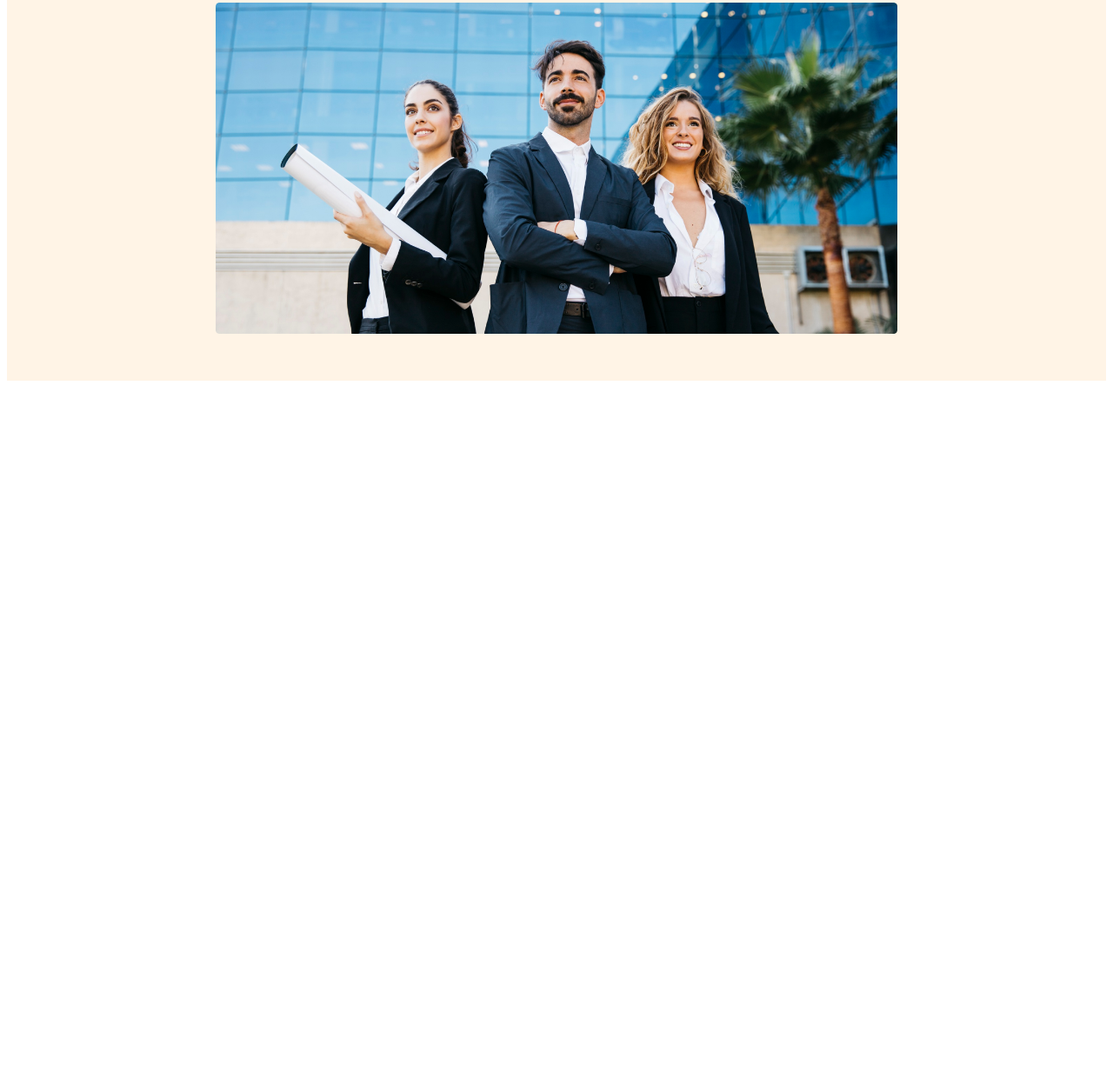
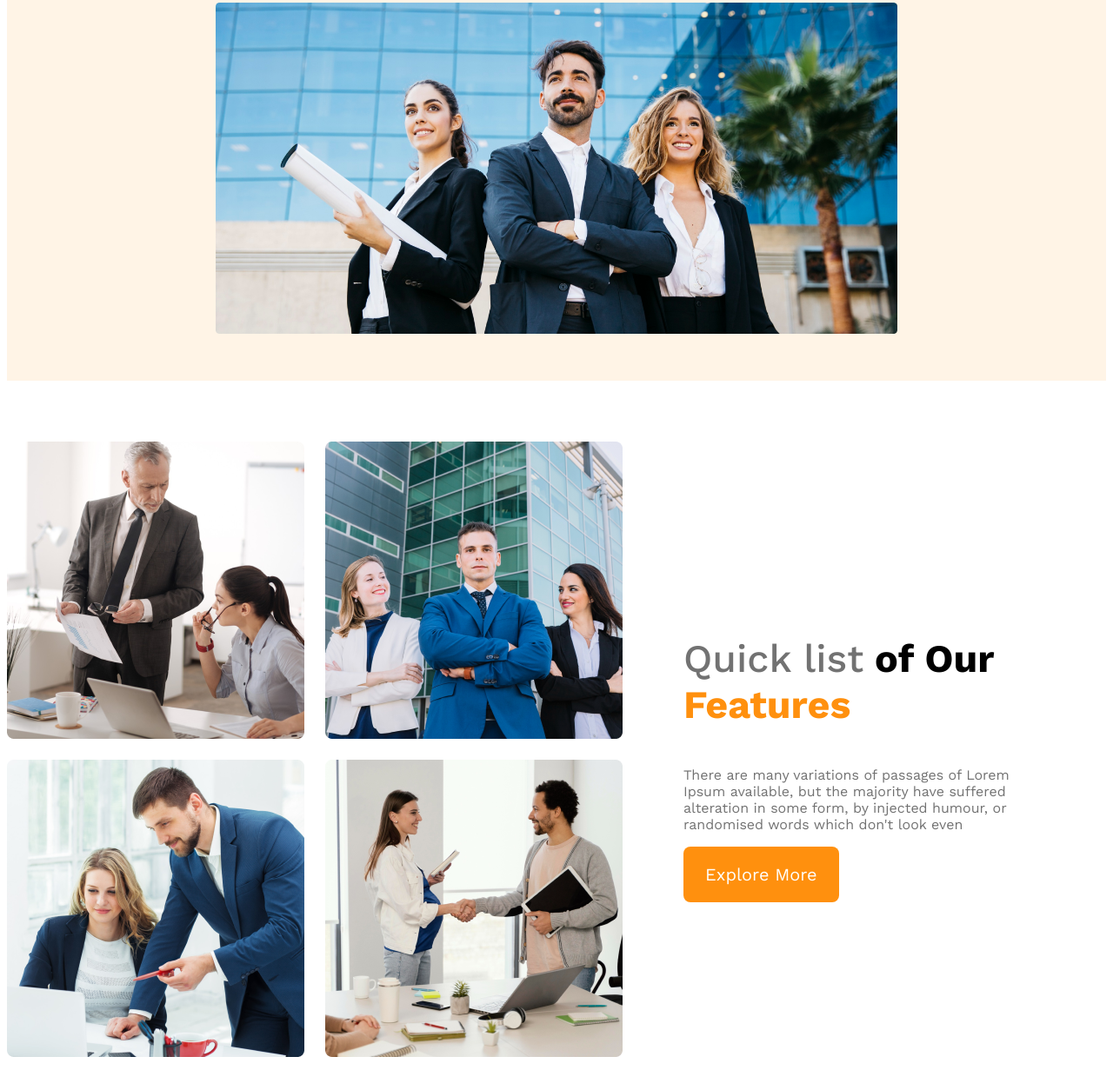
Before and after one commit to tanvirnewaz599/G3_Architcts_Websit, a plain HTML site: page index.html in a window 1280 px wide. Shown: the part 584-1838 px from the top of the page at 87% size. Before the commit the page ends 1030 px from the top, so only its background shows below. Drawn offline with nearby package versions, Linux system fonts and the light colour scheme.

Commit message:
second section done

```diff
--- a/index.html
+++ b/index.html
@@ -22,7 +22,7 @@
         <div class="banner">
             <div class="bannr-content">
                 <h1 class="bannr-title">Brand New Group of Architects </h1>
-                <p class="banner-description">There are many variations of passages of Lorem Ipsum available, but the
+                <p class="text-grey-style">There are many variations of passages of Lorem Ipsum available, but the
                     majority have suffered alteration in some form, by injected humour, or randomised words which don't
                     look even</p>
                 <button class="btn-primary">Explore More</button>
@@ -31,11 +31,17 @@
         </div>
     </header>
     <main>
-        <section>
-            <div>
-
+        <section class="teams-container">
+            <div class="teams-image-container">
+                <img src="images/team1.png" alt="">
+                <img src="images/team2.png" alt="">
+                <img src="images/team3.png" alt="">
+                <img src="images/team4.png" alt="">
             </div>
-            <div>
+            <div class="teams-content">
+                <h3 class="teams-title"><span class="text-grey-style ">Quick list</span> <span>of Our</span> <span class="text-features">Features</span></h3>
+                <p class="text-grey-style">There are many variations of passages of Lorem Ipsum available, but the majority have suffered alteration in some form, by injected humour, or randomised words which don't look even</p>
+                <button class="btn-primary">Explore More</button>
 
             </div>
         </section>
--- a/styles/architect.css
+++ b/styles/architect.css
@@ -6,7 +6,11 @@
     font-family: 'Merriweather', serif;
     font-family: 'Work Sans', sans-serif;
 }
-.btn-primary{
+.text-grey-style {
+    color: #727272;
+}
+
+.btn-primary {
     border-radius: 8px;
     color: #FFF;
     font-size: 1.25rem;
@@ -50,27 +54,78 @@ nav li a {
     text-decoration: none;
     color: #424242;
 }
+
 /* banner */
 .bannr-content{
-    max-width:  800px;
-    align-items: center;
+    max-width: 800px;
+   text-align: center;
     margin: 0 auto;
 }
-.bannr-title{
-    color:  #131313;
+
+.bannr-title {
+    color: #131313;
     font-size: 4rem;
     font-weight: 700;
-}
-.banner-description{
-    color:  #727272;
-font-size: 1rem;
-font-weight: 400;
+    align-items: center;
 }
 
-.banner img{
+
+
+.banner img {
     margin-top: 20px;
     width: 100%;
 }
+
+
+
+
+
+
+/* main style */
+main {
+    max-width: 1440px;
+    margin: 70px auto;
+
+}
+
+/* teams section */
+.teams-container {
+    display: flex;
+    align-items: center;
+}
+
+.teams-image-container {
+    display: grid;
+    grid-template-columns: repeat(2, 1fr);
+    gap: 1.5rem;
+}
+
+.teams-content {
+    padding-left: 70px;
+    padding-right: 70px;
+}
+
+.teams-title {
+    font-size: 2.8rem;
+}
+
+.teams-title .text-grey-style  {
+
+    font-weight: 500;
+}
+.teams-title .text-features{
+    color: #FF900E;
+    font-weight: 700;
+}
+
+
+
+
+
+
+
+
+
 
 
 
@@ -79,23 +134,39 @@ font-weight: 400;
 
 /* mobile */
 
-@media screen and (max-width: 576px ) {
-    header{
+@media screen and (max-width: 576px) {
+    header {
         padding: 20px;
     }
-    nav{
+
+    nav,
+    .teams-container
+
+    {
         flex-direction: column;
     }
+    .teams-image-container{
+        grid-template-columns: 1fr;
+    }
+    .teams-content {
+        padding-left: 20px;
+        padding-right: 20px;
+    }
+
+
+
 
 }
 
 /* medium device  */
 
-@media screen and (min-width: 576px ) and (max-width: 960px ){
-    header{
+@media screen and (min-width: 576px) and (max-width: 960px) {
+    header {
         padding: 50px;
     }
-    nav{
+
+    nav,
+    .teams-container  {
         flex-direction: column;
     }
 }
```
Lines whose indentation alone changed are shown as unchanged.
